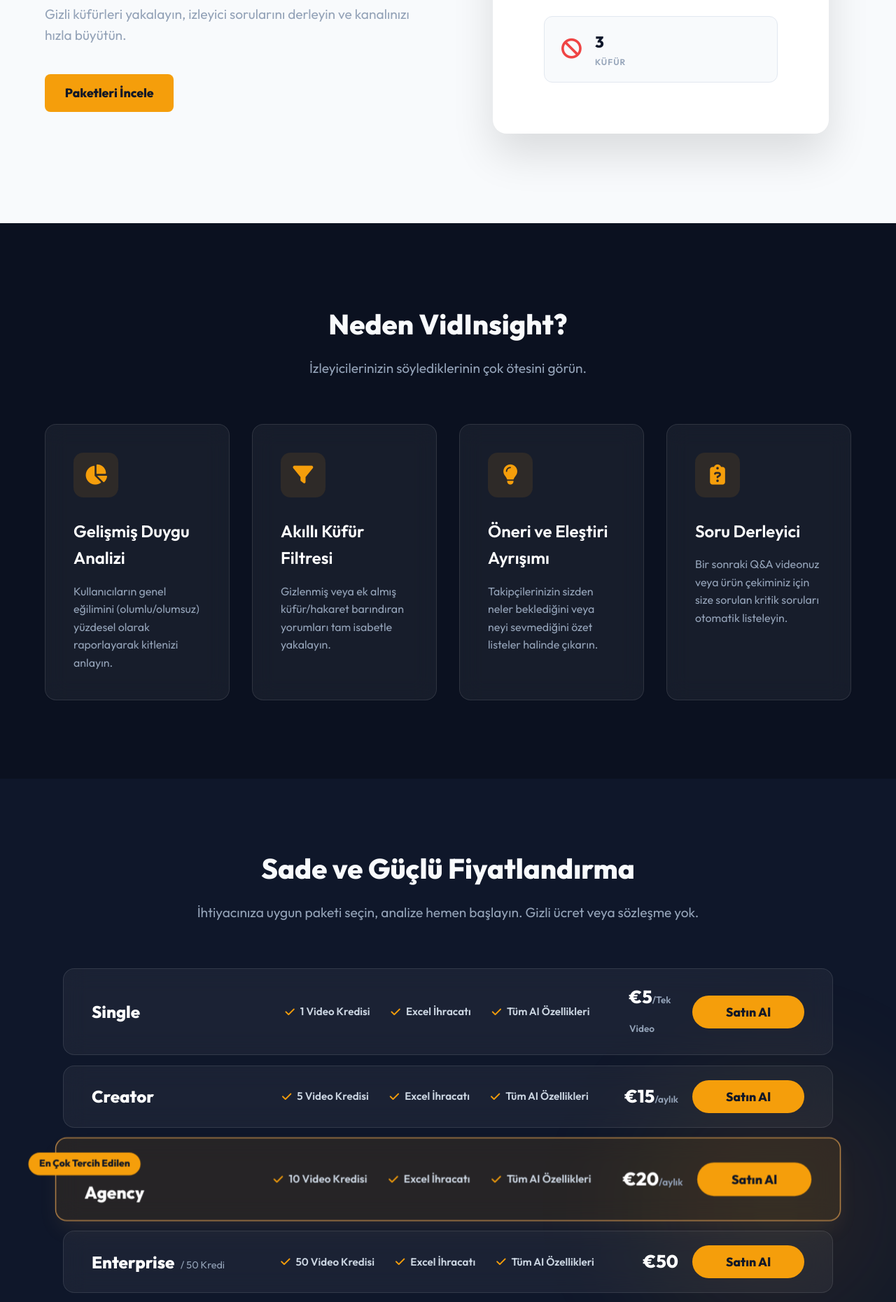
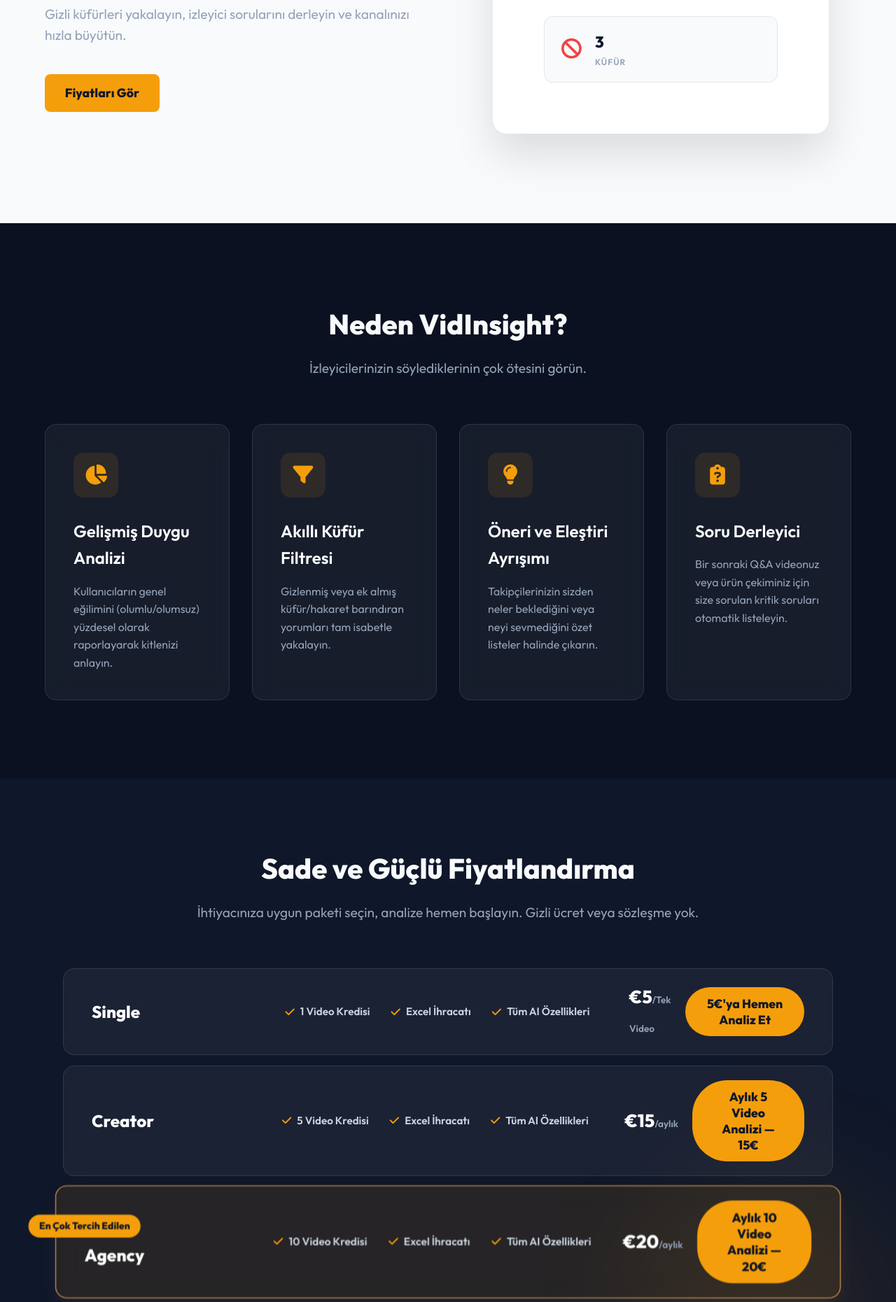
Before and after one commit to fatnarman-debug/youtube-analiz, a FastAPI app: page / in a window 1280 px wide. Shown: the part 519-2380 px from the top of the page at 70% size. Run offline with FastAPI, Linux system fonts and the light colour scheme.

Commit message:
style: Update CTA texts for better engagement

```diff
--- a/locales/en.json
+++ b/locales/en.json
@@ -8,7 +8,7 @@
   "hero_title_span": "Actionable Data",
   "hero_desc": "Analyze thousands of comments across dozens of videos in seconds. Catch hidden profanities, compile audience questions, and grow your channel rapidly.",
   "hero_btn_plan": "View Pricing",
-  "hero_btn_why": "Why Us?",
+  "hero_btn_why": "What You Gain?",
 
   "stat_positive": "Positive",
   "stat_question": "Questions",
@@ -107,6 +107,10 @@
   "pkg_ent_feat3": "Excel Export",
   "pkg_ent_feat4": "Corporate Support",
   "pkg_buy": "Buy",
+  "pkg_cta_single": "Analyze Now for 5€",
+  "pkg_cta_creator": "5 Video Analyses / mo — 15€",
+  "pkg_cta_agency": "10 Video Analyses / mo — 20€",
+  "pkg_cta_ent": "Get Started — 50€/mo",
   "pkg_ent_buy": "Subscribe - €50/mo",
 
   "pkg_feat_video_1": "1 Video Credit",
--- a/locales/tr.json
+++ b/locales/tr.json
@@ -7,8 +7,8 @@
   "hero_title_1": "YouTube Yorumlarınızı",
   "hero_title_span": "Veriye Dönüştürün",
   "hero_desc": "Onlarca videodaki binlerce yorumu saniyeler içinde analiz edin. Gizli küfürleri yakalayın, izleyici sorularını derleyin ve kanalınızı hızla büyütün.",
-  "hero_btn_plan": "Paketleri İncele",
-  "hero_btn_why": "Neden Biz?",
+  "hero_btn_plan": "Fiyatları Gör",
+  "hero_btn_why": "Ne Kazanırsınız?",
 
   "stat_positive": "Olumlu",
   "stat_question": "Soru",
@@ -107,6 +107,10 @@
   "pkg_ent_feat3": "Excel İhracatı",
   "pkg_ent_feat4": "Kurumsal Destek",
   "pkg_buy": "Satın Al",
+  "pkg_cta_single": "5€'ya Hemen Analiz Et",
+  "pkg_cta_creator": "Aylık 5 Video Analizi — 15€",
+  "pkg_cta_agency": "Aylık 10 Video Analizi — 20€",
+  "pkg_cta_ent": "Hemen Başla — 50€/ay",
   "pkg_ent_buy": "Hemen Başla - 50€/ay",
 
   "pkg_feat_video_1": "1 Video Kredisi",
--- a/templates/index.html
+++ b/templates/index.html
@@ -135,9 +135,9 @@
                 <div class="pricing-col-action">
                     <div class="price-amount">{{ t(request, 'pkg_single_price') }}<span class="price-sub">{{ t(request, 'pkg_single_sub') }}</span></div>
                     {% if user %}
-                    <a href="https://buy.stripe.com/28E4gzfPY9tsfnPeQqcZa0y?client_reference_id={{ user.id }}" class="btn-primary btn-pricing">{{ t(request, 'pkg_buy') }}</a>
+                    <a href="https://buy.stripe.com/28E4gzfPY9tsfnPeQqcZa0y?client_reference_id={{ user.id }}" class="btn-primary btn-pricing">{{ t(request, 'pkg_cta_single') }}</a>
                     {% else %}
-                    <button class="btn-primary open-modal-btn btn-pricing" data-package="{{ t(request, 'pkg_single_name') }}" data-link="https://buy.stripe.com/28E4gzfPY9tsfnPeQqcZa0y">{{ t(request, 'pkg_buy') }}</button>
+                    <button class="btn-primary open-modal-btn btn-pricing" data-package="{{ t(request, 'pkg_single_name') }}" data-link="https://buy.stripe.com/28E4gzfPY9tsfnPeQqcZa0y">{{ t(request, 'pkg_cta_single') }}</button>
                     {% endif %}
                 </div>
             </div>
@@ -155,9 +155,9 @@
                 <div class="pricing-col-action">
                     <div class="price-amount">€15<span class="price-sub">{{ t(request, 'price_month') }}</span></div>
                     {% if user %}
-                    <a href="https://buy.stripe.com/14AaEXavEbBA6Rj7nYcZa0z?client_reference_id={{ user.id }}" class="btn-primary btn-pricing">{{ t(request, 'pkg_buy') }}</a>
+                    <a href="https://buy.stripe.com/14AaEXavEbBA6Rj7nYcZa0z?client_reference_id={{ user.id }}" class="btn-primary btn-pricing">{{ t(request, 'pkg_cta_creator') }}</a>
                     {% else %}
-                    <button class="btn-primary open-modal-btn btn-pricing" data-package="Creator" data-link="https://buy.stripe.com/14AaEXavEbBA6Rj7nYcZa0z">{{ t(request, 'pkg_buy') }}</button>
+                    <button class="btn-primary open-modal-btn btn-pricing" data-package="Creator" data-link="https://buy.stripe.com/14AaEXavEbBA6Rj7nYcZa0z">{{ t(request, 'pkg_cta_creator') }}</button>
                     {% endif %}
                 </div>
             </div>
@@ -176,9 +176,9 @@
                 <div class="pricing-col-action">
                     <div class="price-amount">€20<span class="price-sub">{{ t(request, 'price_month') }}</span></div>
                     {% if user %}
-                    <a href="https://buy.stripe.com/7sYcN5fPY5dc0sV5fQcZa0A?client_reference_id={{ user.id }}" class="btn-primary btn-pricing">{{ t(request, 'pkg_buy') }}</a>
+                    <a href="https://buy.stripe.com/7sYcN5fPY5dc0sV5fQcZa0A?client_reference_id={{ user.id }}" class="btn-primary btn-pricing">{{ t(request, 'pkg_cta_agency') }}</a>
                     {% else %}
-                    <button class="btn-primary open-modal-btn btn-pricing" data-package="Agency" data-link="https://buy.stripe.com/7sYcN5fPY5dc0sV5fQcZa0A">{{ t(request, 'pkg_buy') }}</button>
+                    <button class="btn-primary open-modal-btn btn-pricing" data-package="Agency" data-link="https://buy.stripe.com/7sYcN5fPY5dc0sV5fQcZa0A">{{ t(request, 'pkg_cta_agency') }}</button>
                     {% endif %}
                 </div>
             </div>
@@ -199,9 +199,9 @@
                 <div class="pricing-col-action">
                     <div class="price-amount">{{ t(request, 'pkg_ent_price') }}<span class="price-sub">{{ t(request, 'pkg_ent_sub') }}</span></div>
                     {% if user %}
-                    <a href="https://buy.stripe.com/5kQ7sLdHQbBA2B323EcZa0B?client_reference_id={{ user.id }}" class="btn-primary btn-pricing">{{ t(request, 'pkg_buy') }}</a>
+                    <a href="https://buy.stripe.com/5kQ7sLdHQbBA2B323EcZa0B?client_reference_id={{ user.id }}" class="btn-primary btn-pricing">{{ t(request, 'pkg_cta_ent') }}</a>
                     {% else %}
-                    <button class="btn-primary open-modal-btn btn-pricing" data-package="Enterprise" data-link="https://buy.stripe.com/5kQ7sLdHQbBA2B323EcZa0B">{{ t(request, 'pkg_buy') }}</button>
+                    <button class="btn-primary open-modal-btn btn-pricing" data-package="Enterprise" data-link="https://buy.stripe.com/5kQ7sLdHQbBA2B323EcZa0B">{{ t(request, 'pkg_cta_ent') }}</button>
                     {% endif %}
                 </div>
             </div>
```
